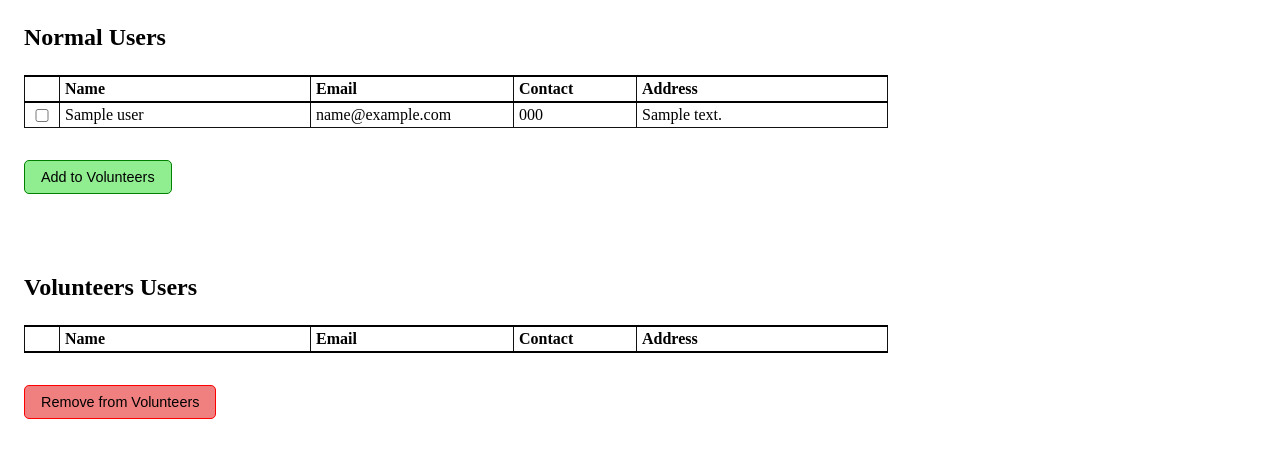
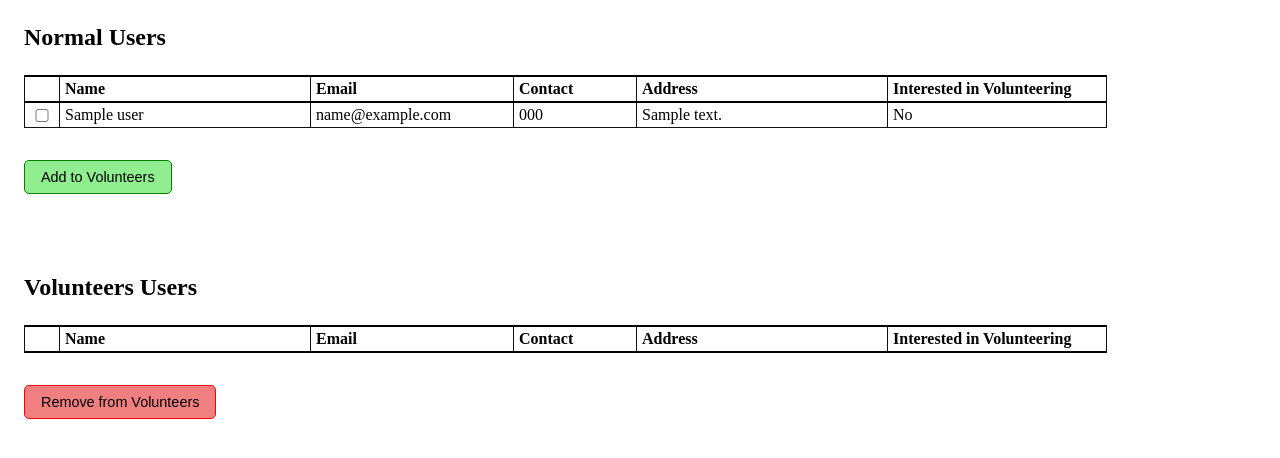
Before and after one commit to davisjustinmorris/FoodDonationWebApp, a Flask app: template templates/super_admin.html in a window 1280 px wide. Shown: the part 50-508 px from the top of the page. Run offline with Flask 2, Linux system fonts and the light colour scheme; the template is opened without the code that fills it: most values are stand-ins (such as "Sample title", 1, 10 or a date in 2020); style sheets or scripts are compiled from the project's sources; some libraries are stand-ins or nearby versions.

Commit message:
poc v2.0.1: added interested in volunteering to signup and super admin

```diff
--- a/app.py
+++ b/app.py
@@ -51,6 +51,7 @@ def handle_login():
         is_volunteer = 1 if request.form.get('is_volunteer') else 0
         phone = request.form.get('phone')
         address = request.form.get('address')
+        interested_in_volunteering = 1 if request.form.get('interested_in_volunteering') else 0
 
         if task == 'login':
             login_result = db_man.put_login_session(email=user_email, pwd=user_password)
@@ -61,8 +62,10 @@ def handle_login():
                 return render_template('login.html', refresh_message="Login failed!")
 
         elif task == 'signup':
-            signup_result = db_man.add_login_info(email=user_email, pwd=user_password, name=user_name,
-                                                  is_vol=is_volunteer, phone=phone, address=address)
+            signup_result = db_man.add_login_info(
+                email=user_email, pwd=user_password, name=user_name, is_vol=is_volunteer, phone=phone, address=address,
+                interested_in_volunteering=interested_in_volunteering
+            )
             if signup_result.get('status'):
                 refresh_message = "Signup successful! Login to your account"
             else:
@@ -84,18 +87,6 @@ def handle_login():
 def handle_user_dashboard():
     """Homepage of users"""
     if request.method == 'POST':
-        # fk_creator_uid                    - check
-        # created_ts                        - check
-        # last_updated_ts                   - not required
-        # request_status                    - check
-        # review_rating                     - not required
-        # review_feedback                   - not required
-        # fk_handled_vol_id                 - not required
-        # is_donate_req                     - check
-        # req_qty_in_person                 - check
-        # contact_details_same_as_user      - check
-        # contact_phone                     - check
-        # location_as_address               - check
         task = request.form.get('task')
 
         if task == 'create-request':
--- a/static/super_admin.css
+++ b/static/super_admin.css
@@ -35,6 +35,9 @@ form .row span:nth-child(4), form .row input[type=checkbox]:nth-child(4), form .
 form .row span:nth-child(5), form .row input[type=checkbox]:nth-child(5), form .header span:nth-child(5), form .header input[type=checkbox]:nth-child(5) {
   width: 15rem;
 }
+form .row span:nth-child(6), form .row input[type=checkbox]:nth-child(6), form .header span:nth-child(6), form .header input[type=checkbox]:nth-child(6) {
+  width: 13rem;
+}
 form button[type=submit] {
   margin: 2rem 2rem 2rem 0;
   padding: 0.5rem 1rem;
--- a/static/super_admin.sass
+++ b/static/super_admin.sass
@@ -26,6 +26,8 @@ form
         width: 7rem
       &:nth-child(5)
         width: 15rem
+      &:nth-child(6)
+        width: 13rem
 
   button[type='submit']
     margin: 2rem 2rem 2rem 0
--- a/templates/login.html
+++ b/templates/login.html
@@ -30,6 +30,10 @@
         <input type="password" name="password" placeholder="password">
         <input type="text" name="phone" placeholder="Phone">
         <textarea name="address" cols="30" rows="5" placeholder="Address"></textarea>
+        <label>
+            <input type="checkbox" name="interested_in_volunteering">
+            <span>Interested in volunteering</span>
+        </label>
         <input type="submit" value="signup">
 
         <span class="log_sign">Existing member? Login</span>
--- a/templates/super_admin.html
+++ b/templates/super_admin.html
@@ -24,6 +24,7 @@
             <span>Email</span>
             <span>Contact</span>
             <span>Address</span>
+            <span>Interested in Volunteering</span>
         </div>
         {% for user in payload.users  if not user.is_volunteer and not user.is_super_admin %}
         <div class="row fx">
@@ -34,6 +35,7 @@
             <span>{{ user.email }}</span>
             <span>{{ user.phone }}</span>
             <span>{{ user.address }}</span>
+            <span>{{ 'Yes' if user.interested_in_volunteering else 'No' }}</span>
         </div>
         {% endfor %}
 
@@ -52,6 +54,7 @@
             <span>Email</span>
             <span>Contact</span>
             <span>Address</span>
+            <span>Interested in Volunteering</span>
         </div>
         {% for user in payload.users  if user.is_volunteer and not user.is_super_admin %}
         <div class="row fx">
@@ -62,6 +65,7 @@
             <span>{{ user.email }}</span>
             <span>{{ user.phone }}</span>
             <span>{{ user.address }}</span>
+            <span>{{ 'yes' if user.interested_in_volunteering else 'No' }}</span>
         </div>
         {% endfor %}
 
```
Also changed, not shown: db_logic.py (+8 -5 lines), data.sqlite, 1 other file.
